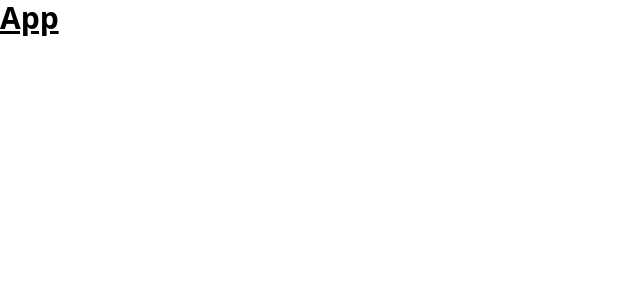
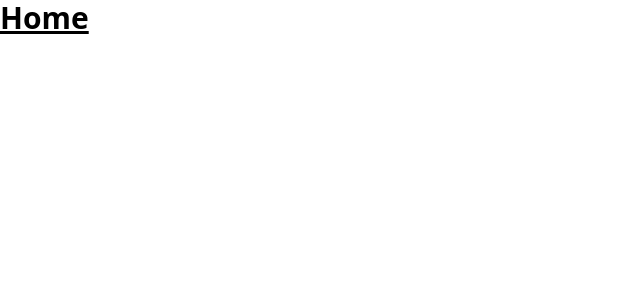
Before and after one commit to NazimSari/MernEstate, a React (Vite) app in the folder client/: page / in a window 1280 px wide. Shown: the top 300 px of the page, without its empty margins (0-640 px from the left). Built offline with nearby package versions, Linux system fonts and the light colour scheme.

Commit message:
create pages and route

```diff
--- a/client/package.json
+++ b/client/package.json
@@ -11,7 +11,8 @@
   },
   "dependencies": {
     "react": "^18.2.0",
-    "react-dom": "^18.2.0"
+    "react-dom": "^18.2.0",
+    "react-router-dom": "^6.22.3"
   },
   "devDependencies": {
     "@types/react": "^18.2.66",
--- a/client/src/App.jsx
+++ b/client/src/App.jsx
@@ -1,7 +1,21 @@
-import React from "react";
-
+import { BrowserRouter, Routes, Route } from "react-router-dom";
+import Home from "./pages/Home";
+import About from "./pages/About";
+import SignIn from "./pages/SignIn";
+import SignUp from "./pages/SignUp";
+import Profile from "./pages/Profile";
 const App = () => {
-  return <div className="text-3xl font-bold underline">App</div>;
+  return (
+    <BrowserRouter>
+      <Routes>
+        <Route path="/" element={<Home />} />
+        <Route path="/about" element={<About />} />
+        <Route path="/sign-in" element={<SignIn />} />
+        <Route path="/sign-up" element={<SignUp />} />
+        <Route path="/profile" element={<Profile />} />
+      </Routes>
+    </BrowserRouter>
+  );
 };
 
 export default App;
--- /dev/null
+++ b/client/src/pages/About.jsx
@@ -0,0 +1,7 @@
+import React from "react";
+
+const About = () => {
+  return <div>About</div>;
+};
+
+export default About;
--- /dev/null
+++ b/client/src/pages/Home.jsx
@@ -0,0 +1,7 @@
+import React from "react";
+
+const Home = () => {
+  return <div className="text-3xl font-bold underline">Home</div>;
+};
+
+export default Home;
--- /dev/null
+++ b/client/src/pages/Profile.jsx
@@ -0,0 +1,7 @@
+import React from "react";
+
+const Profile = () => {
+  return <div>Profile</div>;
+};
+
+export default Profile;
--- /dev/null
+++ b/client/src/pages/SignIn.jsx
@@ -0,0 +1,7 @@
+import React from "react";
+
+const SignIn = () => {
+  return <div>SignIn</div>;
+};
+
+export default SignIn;
--- /dev/null
+++ b/client/src/pages/SignUp.jsx
@@ -0,0 +1,7 @@
+import React from "react";
+
+const SignUp = () => {
+  return <div>SignUp</div>;
+};
+
+export default SignUp;
```
Also changed, not shown: 1 other file (tests, documents, lock files or other folders).
